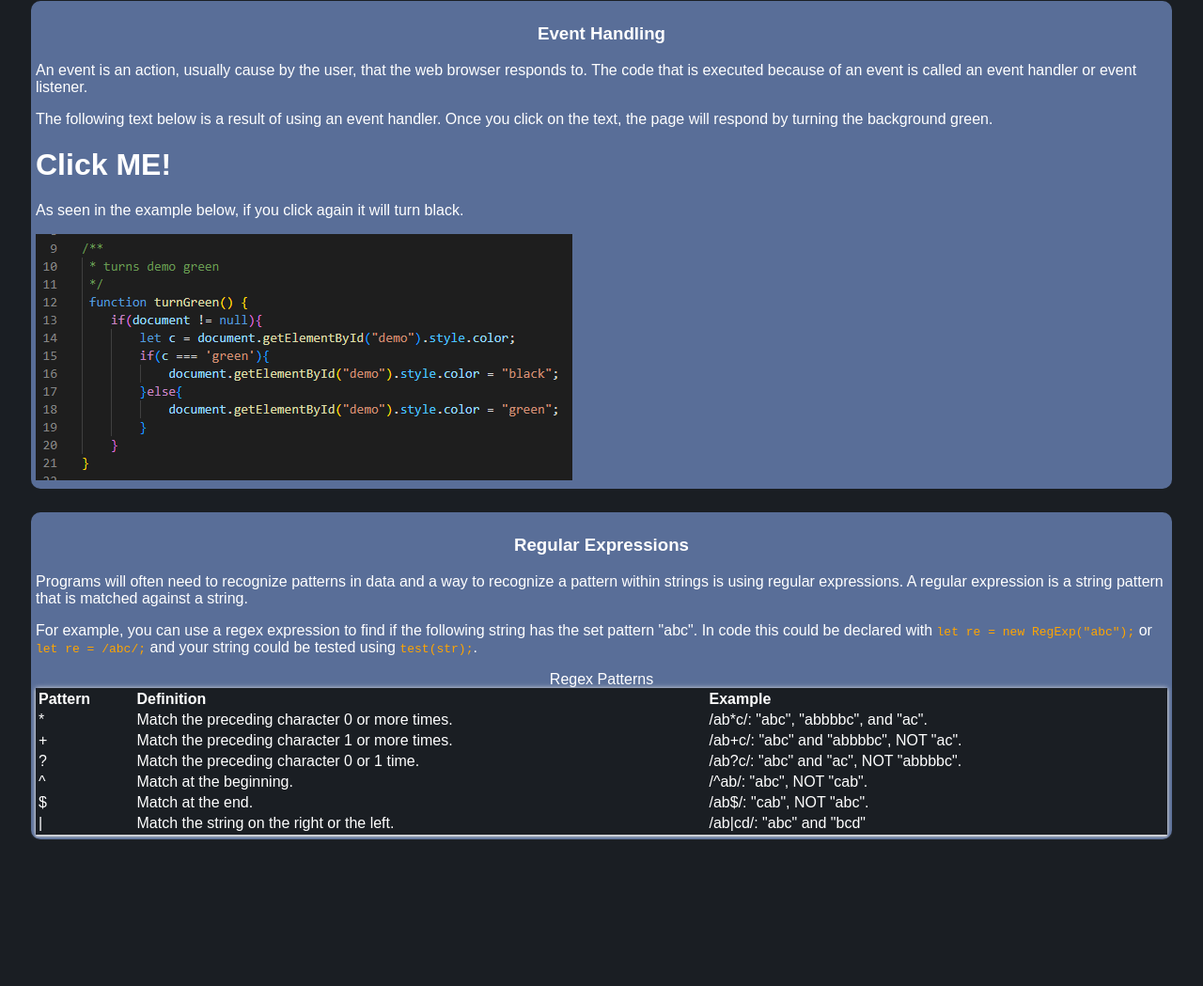
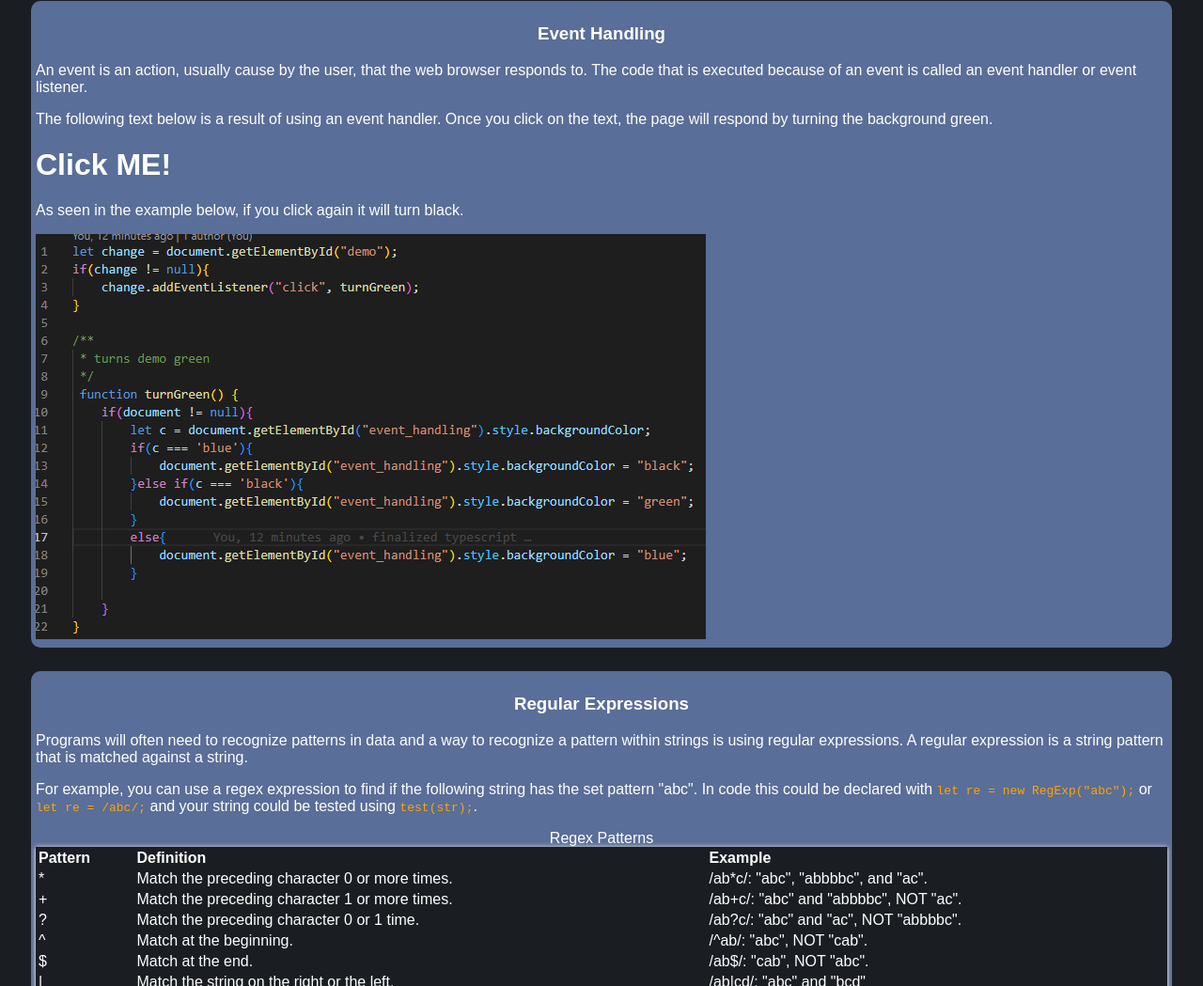
Before and after one commit to cs401-fall2022/lesson14-samfarmer1, a website: page index.html in a window 1280 px wide. Shown: the part 3197-4246 px from the top of the page at 94% size. Before the commit the page ends 4115 px from the top, so only its background shows below. Drawn offline with Linux system fonts and the light colour scheme.

Commit message:
changed photo

```diff
--- a/index.html
+++ b/index.html
@@ -196,7 +196,7 @@
             </p>
             <h1 id="demo" onclick="turnGreen()">Click ME!</h1>
             <p>As seen in the example below, if you click again it will turn black.</p>
-            <img src="img\snap_turnGreen.png", alt="Source code">
+            <img src="img\turnGreen.png", alt="Source code">
         </div>
         <div class="regex" id="regex">
             <h3 class="h3">Regular Expressions</h3>
```
Also changed, not shown: img/snap_turnGreen.png (deleted), img/turnGreen.png (added).
